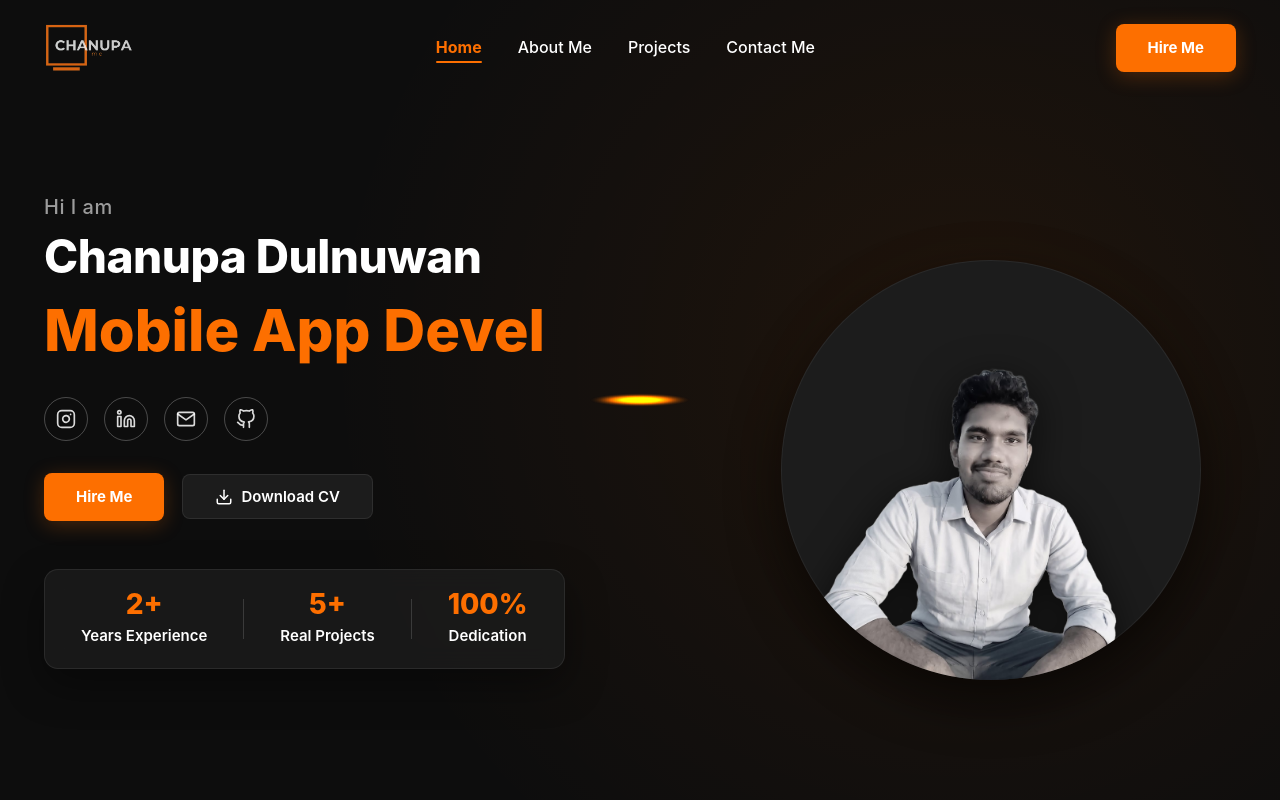
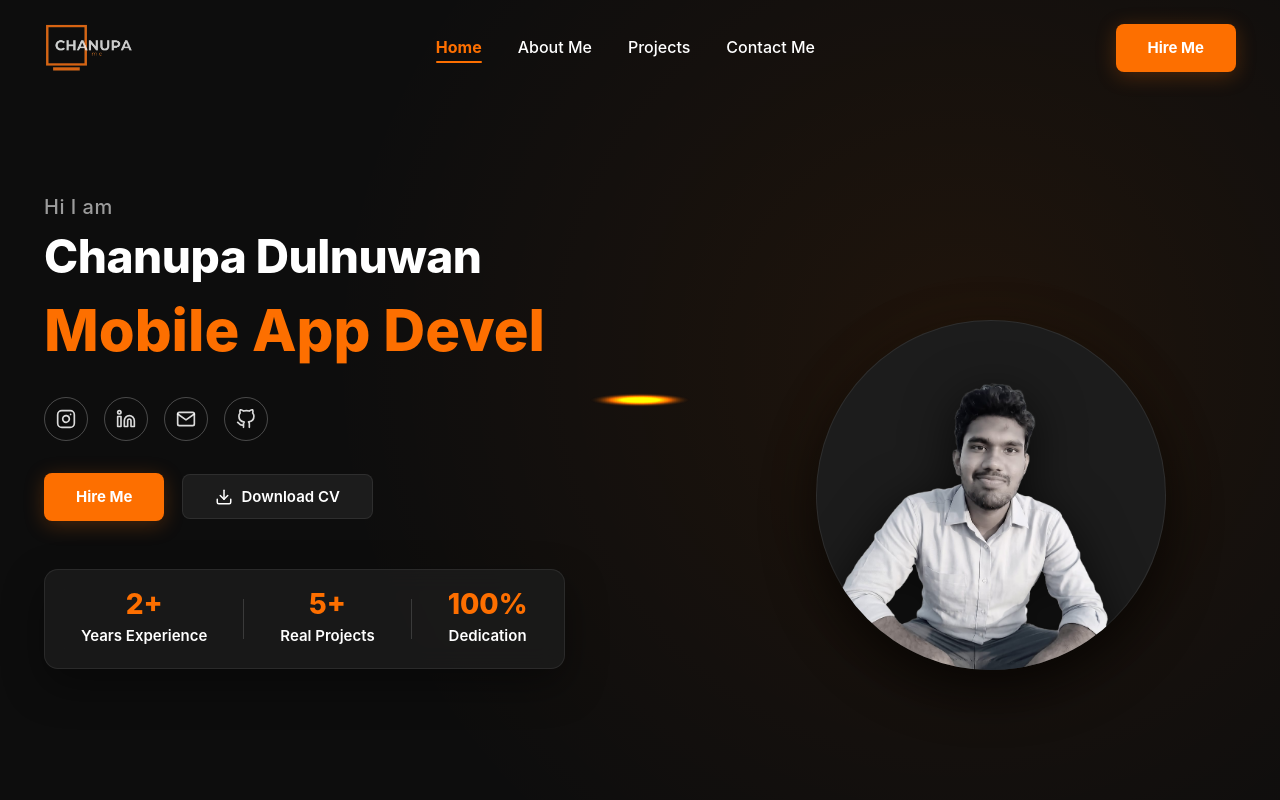
Before and after one commit to chanupadulnuwan/chanupa-portfolio, a React (Vite) app: page / in a window 1280 px wide. Shown: the top 800 px of the page. Built offline with nearby package versions, Linux system fonts and the light colour scheme.

Commit message:
Pronounce 3D pop-out head effect over dark circle

```diff
--- a/src/components/Hero.css
+++ b/src/components/Hero.css
@@ -103,36 +103,36 @@
   background: rgba(255, 255, 255, 0.15);
 }
 
-/* Right Column - 3D Pop-Out Avatar Effect */
+/* Right Column - Pronounced 3D Pop-Out Avatar Effect */
 .hero-image-wrapper {
   position: relative;
   display: flex;
   justify-content: center;
   align-items: flex-end;
-  width: 440px;
-  height: 500px;
+  width: 400px;
+  height: 480px;
   margin: 0 auto;
 }
 
 .hero-backdrop-circle {
   position: absolute;
   bottom: 0;
-  width: 420px;
-  height: 420px;
+  width: 350px;
+  height: 350px;
   border-radius: 50%;
   background: #1c1c1c;
-  border: 1px solid rgba(255, 255, 255, 0.06);
-  box-shadow: 0 20px 50px rgba(0, 0, 0, 0.6);
+  border: 1px solid rgba(255, 255, 255, 0.08);
+  box-shadow: 0 20px 50px rgba(0, 0, 0, 0.7);
   z-index: 1;
 }
 
 .hero-avatar-clipper {
   position: absolute;
   bottom: 0;
-  width: 420px;
-  height: 510px;
-  border-bottom-left-radius: 210px;
-  border-bottom-right-radius: 210px;
+  width: 350px;
+  height: 480px;
+  border-bottom-left-radius: 175px;
+  border-bottom-right-radius: 175px;
   overflow: hidden;
   display: flex;
   justify-content: center;
@@ -141,21 +141,22 @@
 }
 
 .hero-avatar-img {
-  width: 440px;
+  width: 410px;
   height: auto;
+  max-width: none;
   object-fit: contain;
   object-position: bottom center;
-  transform: translateY(12px);
-  filter: drop-shadow(0 10px 20px rgba(0, 0, 0, 0.6));
+  transform: translateY(15px);
+  filter: drop-shadow(0 12px 25px rgba(0, 0, 0, 0.7));
 }
 
 .avatar-ambient-glow {
   position: absolute;
   bottom: 0;
-  width: 420px;
-  height: 420px;
+  width: 350px;
+  height: 350px;
   border-radius: 50%;
-  background: radial-gradient(circle, rgba(253, 111, 0, 0.2) 0%, transparent 70%);
+  background: radial-gradient(circle, rgba(253, 111, 0, 0.22) 0%, transparent 70%);
   filter: blur(40px);
   z-index: 0;
 }
```
